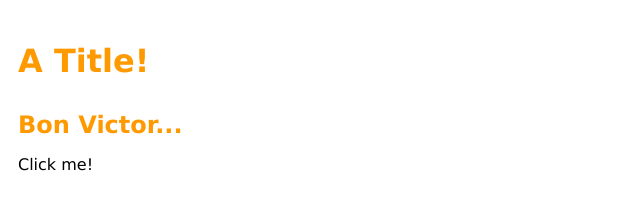
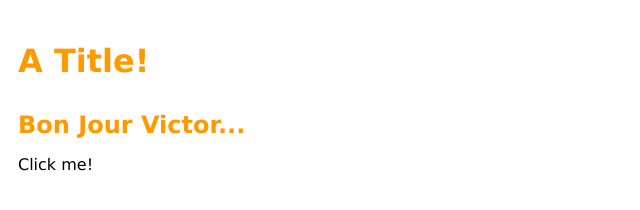
Before and after one commit to victorsim/SkeletonSite, a plain HTML site: page index.html in a window 1280 px wide. Shown: the whole page, without its empty margins (0-640 px from the left). Drawn offline with Linux system fonts and the light colour scheme.

Commit message:
Just a little change to test things out.

```diff
--- a/index.html
+++ b/index.html
@@ -9,7 +9,7 @@
 </head>
 <body>
 <h1>A Title!</h1>
-<h2>Bon Victor...</h2>
+<h2>Bon Jour Victor...</h2>
 <p id="heythere">Click me!
 </body>
 </html>
```
